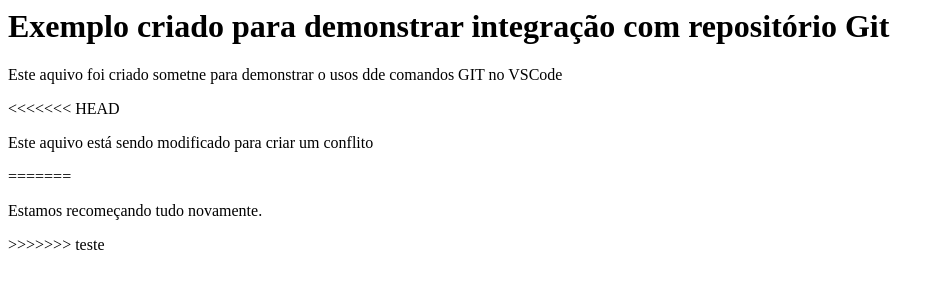
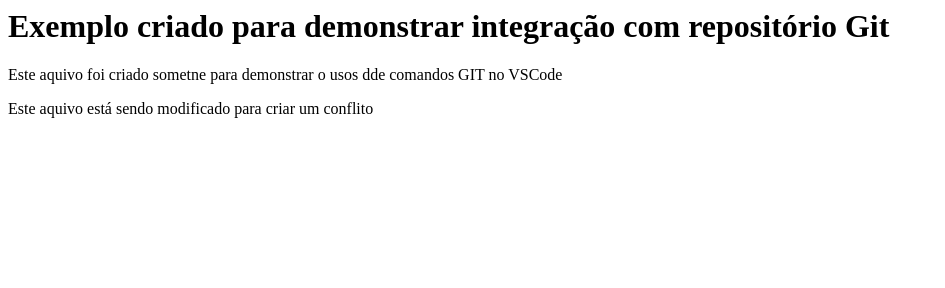
Before and after one commit to mandrado/vscodestudant, a plain HTML site: page index.html in a window 1280 px wide. Shown: the whole page, without its empty margins (0-945 px from the left). Drawn offline with Linux system fonts and the light colour scheme.

Commit message:
restaurando index.html

```diff
--- a/index.html
+++ b/index.html
@@ -5,10 +5,6 @@
 <body>
     <h1>Exemplo criado para demonstrar integração com repositório Git</h1>
     <p>Este aquivo foi criado sometne para demonstrar o usos dde comandos GIT no VSCode</p>
-<<<<<<< HEAD
     <p>Este aquivo está sendo modificado para criar um conflito</p>
-=======
-    <p>Estamos recomeçando tudo novamente.</p>
->>>>>>> teste
 </body>
 </html>
```
